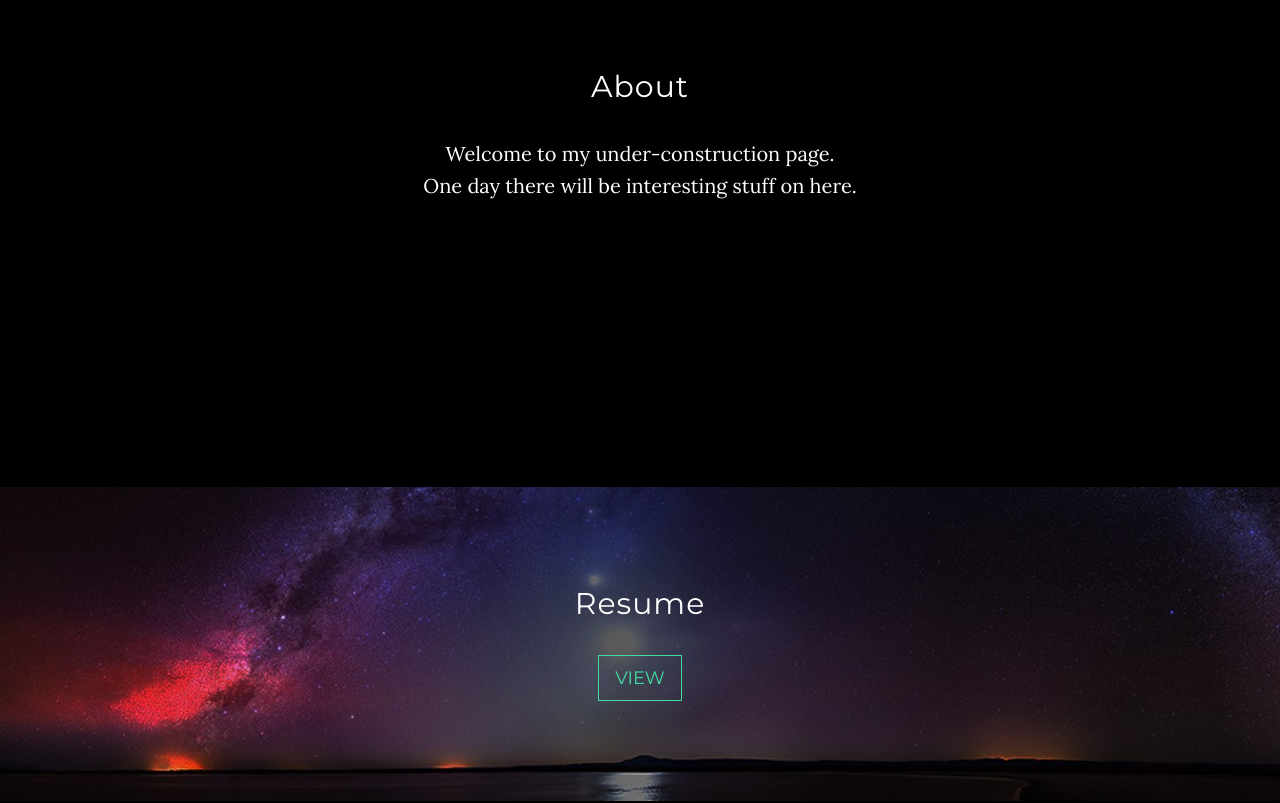
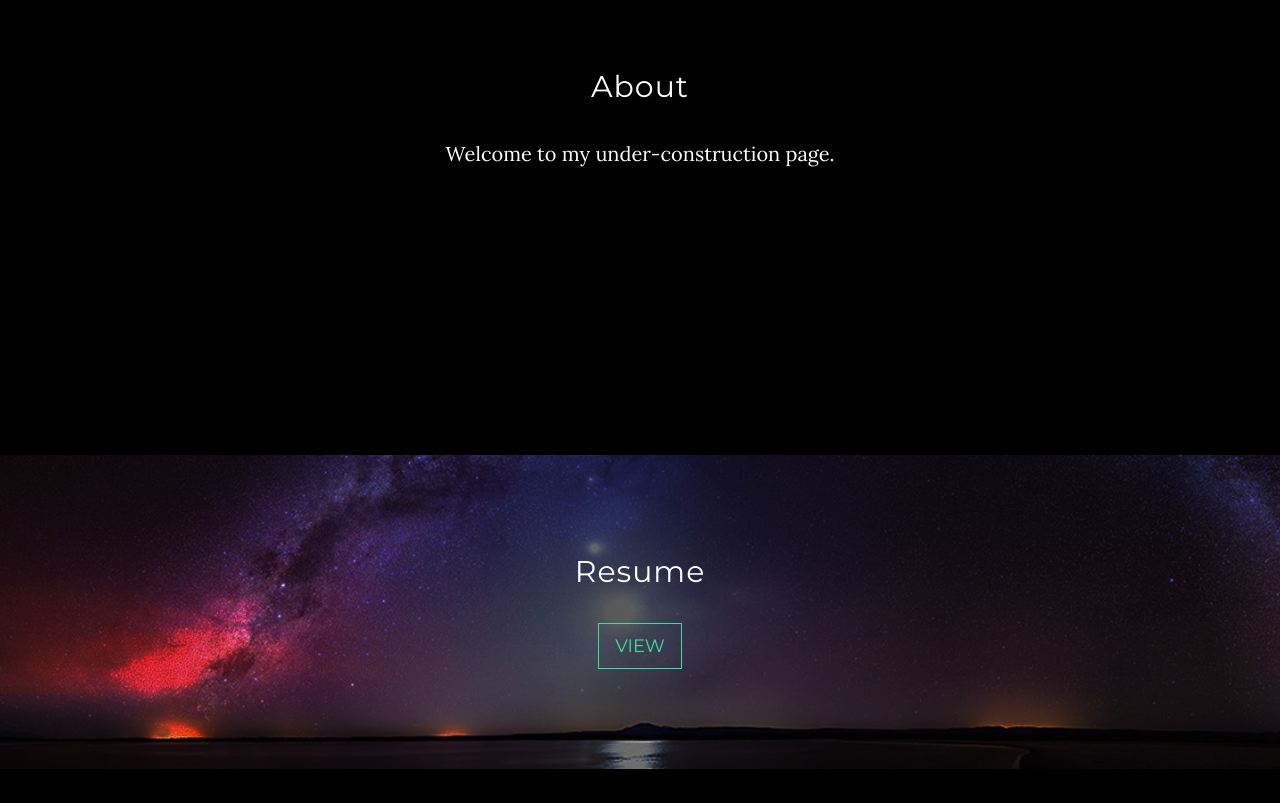
Before and after one commit to AAnoosheh/aanoosheh.github.io, a plain HTML site: page index.html in a window 1280 px wide. Shown: the part 980-1783 px from the top of the page. Drawn offline with Linux system fonts and the light colour scheme.

Commit message:
Update resume

```diff
--- a/index.html
+++ b/index.html
@@ -86,7 +86,7 @@
         <div class="row">
             <div class="col-lg-8 col-lg-offset-2">
                 <h2>About</h2>
-                <p>Welcome to my under-construction page. <br/> One day there will be interesting stuff on here.</p>
+                <p>Welcome to my under-construction page.</p>
             </div>
         </div>
     </section>
@@ -111,7 +111,7 @@
 
         <h2>Publications</h2>
         <br/>
-        <h4>Coming soon :</h4>
+        <h4>Coming soon:</h4>
         <table class="table" width="700">
           <tbody>
             <tr>
```
Also changed, not shown: 1 other file.
